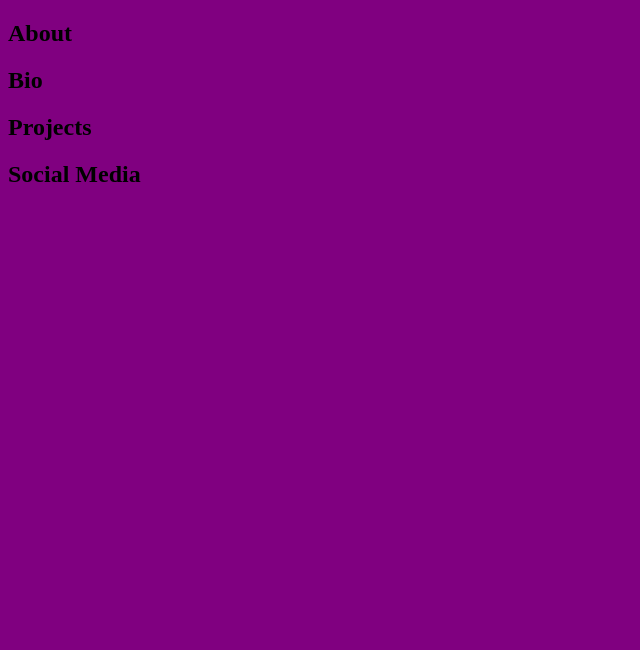
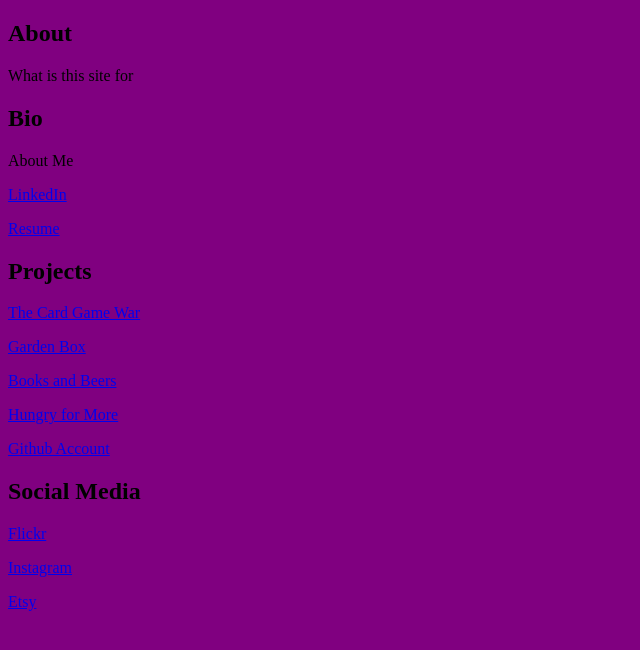
Before and after one commit to EmilyCali/WDIR-Portfolio, a plain HTML site: page index.html in a window 1280 px wide. Shown: the whole page, without its empty margins (0-640 px from the left). Drawn offline with Linux system fonts and the light colour scheme.

Commit message:
created dummy links and commented html

```diff
--- a/index.html
+++ b/index.html
@@ -16,19 +16,35 @@
       <!-- section for about (what is this site, why is this site, faqs) -->
       <div id="about">
         <h2> About </h2>
+        <p> What is this site for </p>
       </div>
       <!-- section for bio, resume, linkedin -->
       <div id="bio">
         <h2> Bio </h2>
+        <p> About Me </p>
+        <p> <a href="#"> LinkedIn </a> </p>
+        <!-- need a pdf holder for resume -->
+        <p> <a href="#"> Resume </a> </p>
       </div>
       <!-- section for github profile and links to projects -->
       <div id="github">
         <h2> Projects </h2>
+        <p> <a href="#"> The Card Game War </a> </p>
+        <p> <a href="#"> Garden Box </a> </p>
+        <p> <a href="#"> Books and Beers </a> </p>
+        <p> <a href="#"> Hungry for More </a> </p>
+        <p> <a href="#"> Github Account </a> </p>
       </div>
       <!-- section for social media and contact(flickr including gallery, etsy, instagram, email) -->
       <div id="social">
         <h2> Social Media </h2>
+        <!-- buttons?  need to make modals -->
+        <p> <a href="#"> Flickr </a> </p>
+        <p> <a href="#"> Instagram </a> </p>
+        <p> <a href="#"> Etsy </a> </p>
       </div>
+
     </div>
+
   </body>
 </html>
```
